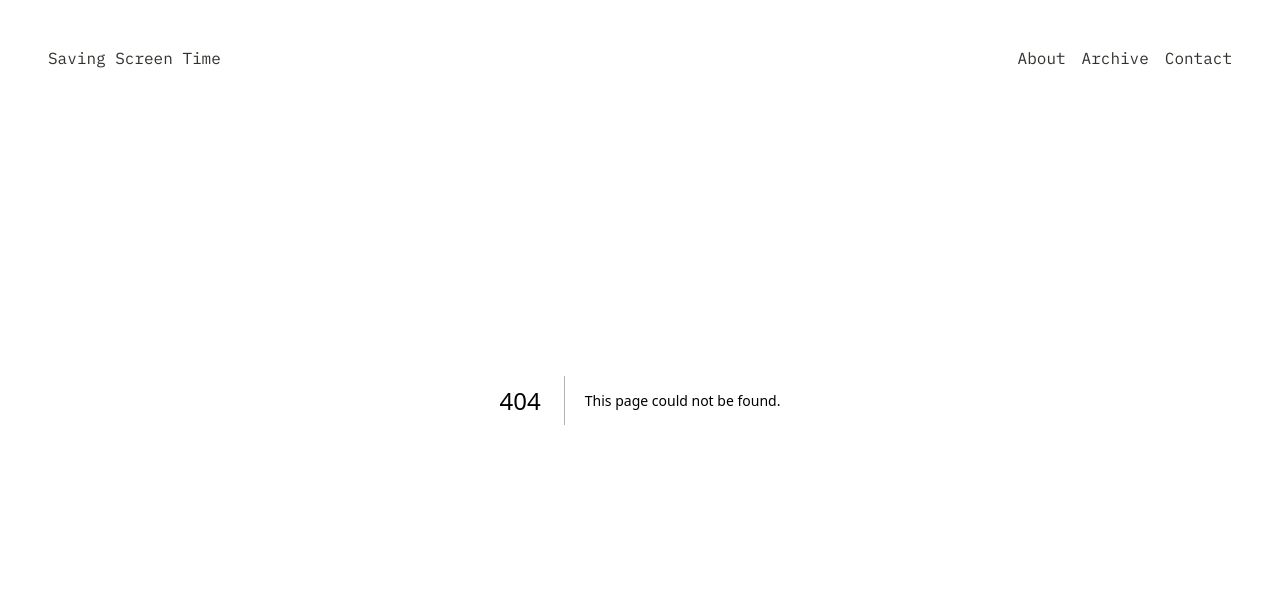
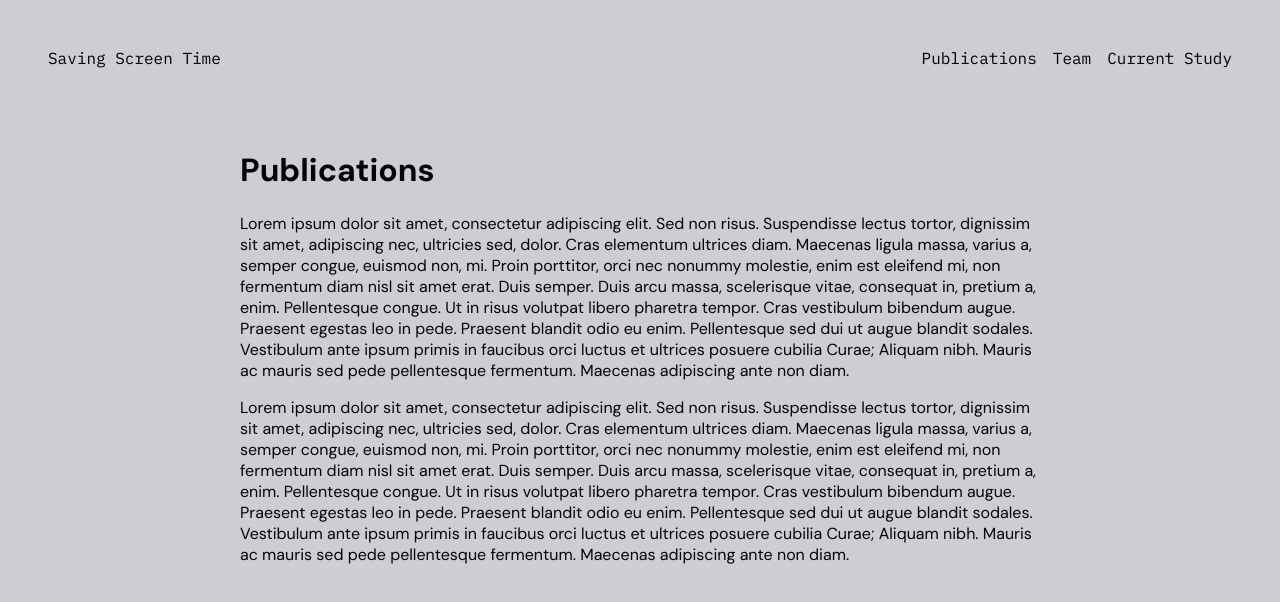
Before and after one commit to EthanSheafMorrison/Saving-Screen-Time, a Next.js app in the folder saving-screen-time-nextjs/: page /publications in a window 1280 px wide. Before the commit this address had no page. Shown: the top 602 px of the page. Built offline with nearby package versions, Linux system fonts and the light colour scheme.

Commit message:
Page Rename

```diff
--- a/saving-screen-time-nextjs/src/app/components/Navbar.tsx
+++ b/saving-screen-time-nextjs/src/app/components/Navbar.tsx
@@ -7,9 +7,9 @@ export default function Navbar() {
         Saving Screen Time
       </Link>
       <div className="nav-links">
-        <Link href="/about">About</Link>
-        <Link href="/archive">Archive</Link>
-        <Link href="/contact">Contact</Link>
+        <Link href="/publications">Publications</Link>
+        <Link href="/team">Team</Link>
+        <Link href="/current-study">Current Study</Link>
       </div>
     </nav>
   );
--- /dev/null
+++ b/saving-screen-time-nextjs/src/app/publications/page.tsx
@@ -0,0 +1,35 @@
+export default function Publications() {
+  return (
+    <main className="sec-page">
+      <h1>Publications</h1>
+      <p>
+        Lorem ipsum dolor sit amet, consectetur adipiscing elit. Sed non risus.
+        Suspendisse lectus tortor, dignissim sit amet, adipiscing nec, ultricies
+        sed, dolor. Cras elementum ultrices diam. Maecenas ligula massa, varius
+        a, semper congue, euismod non, mi. Proin porttitor, orci nec nonummy
+        molestie, enim est eleifend mi, non fermentum diam nisl sit amet erat.
+        Duis semper. Duis arcu massa, scelerisque vitae, consequat in, pretium
+        a, enim. Pellentesque congue. Ut in risus volutpat libero pharetra
+        tempor. Cras vestibulum bibendum augue. Praesent egestas leo in pede.
+        Praesent blandit odio eu enim. Pellentesque sed dui ut augue blandit
+        sodales. Vestibulum ante ipsum primis in faucibus orci luctus et
+        ultrices posuere cubilia Curae; Aliquam nibh. Mauris ac mauris sed pede
+        pellentesque fermentum. Maecenas adipiscing ante non diam.
+      </p>
+      <p>
+        Lorem ipsum dolor sit amet, consectetur adipiscing elit. Sed non risus.
+        Suspendisse lectus tortor, dignissim sit amet, adipiscing nec, ultricies
+        sed, dolor. Cras elementum ultrices diam. Maecenas ligula massa, varius
+        a, semper congue, euismod non, mi. Proin porttitor, orci nec nonummy
+        molestie, enim est eleifend mi, non fermentum diam nisl sit amet erat.
+        Duis semper. Duis arcu massa, scelerisque vitae, consequat in, pretium
+        a, enim. Pellentesque congue. Ut in risus volutpat libero pharetra
+        tempor. Cras vestibulum bibendum augue. Praesent egestas leo in pede.
+        Praesent blandit odio eu enim. Pellentesque sed dui ut augue blandit
+        sodales. Vestibulum ante ipsum primis in faucibus orci luctus et
+        ultrices posuere cubilia Curae; Aliquam nibh. Mauris ac mauris sed pede
+        pellentesque fermentum. Maecenas adipiscing ante non diam.
+      </p>
+    </main>
+  );
+}
```
Also changed, not shown: saving-screen-time-nextjs/src/app/about/page.tsx (deleted, +0 -8 lines), saving-screen-time-nextjs/src/app/archive/page.tsx (deleted, +0 -8 lines), saving-screen-time-nextjs/src/app/contact/page.tsx (deleted, +0 -8 lines), saving-screen-time-nextjs/src/app/current-study/page.tsx (added, +21 -0 lines), saving-screen-time-nextjs/src/app/team/page.tsx (added, +33 -0 lines).
